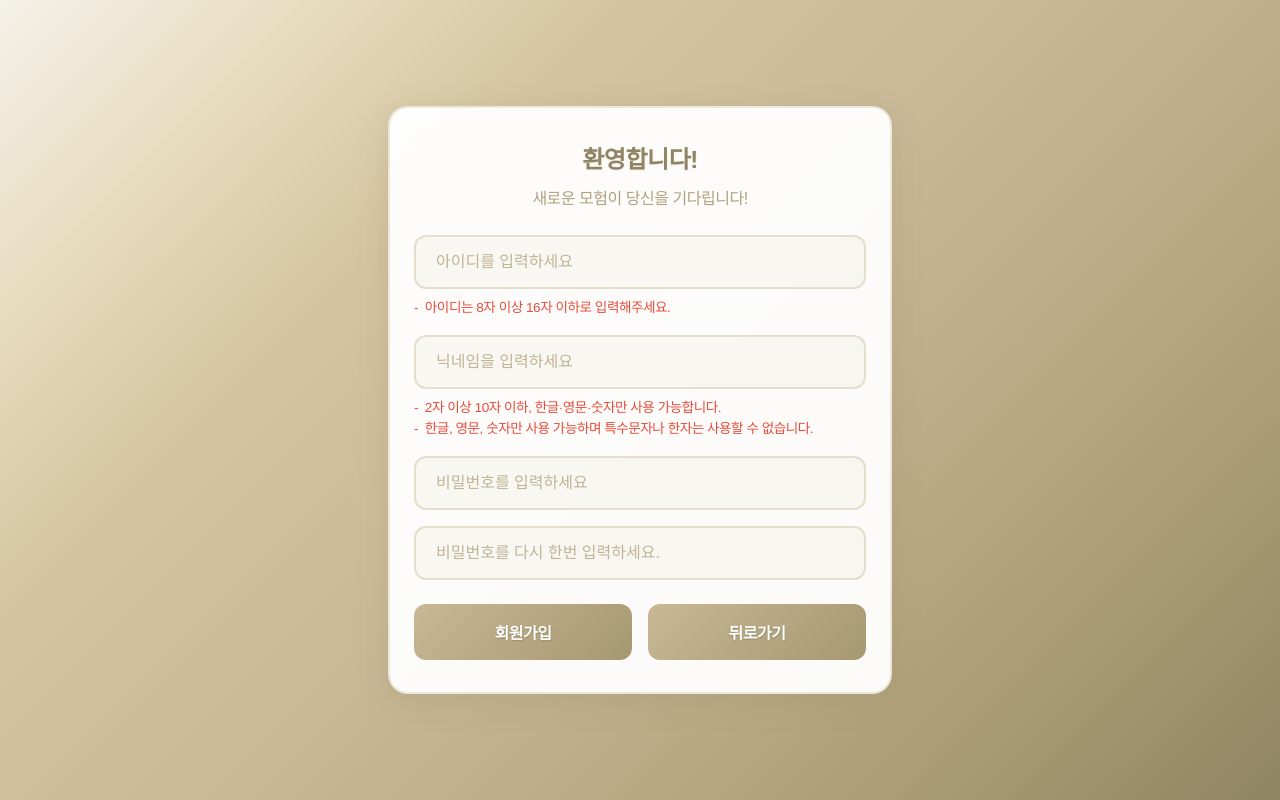
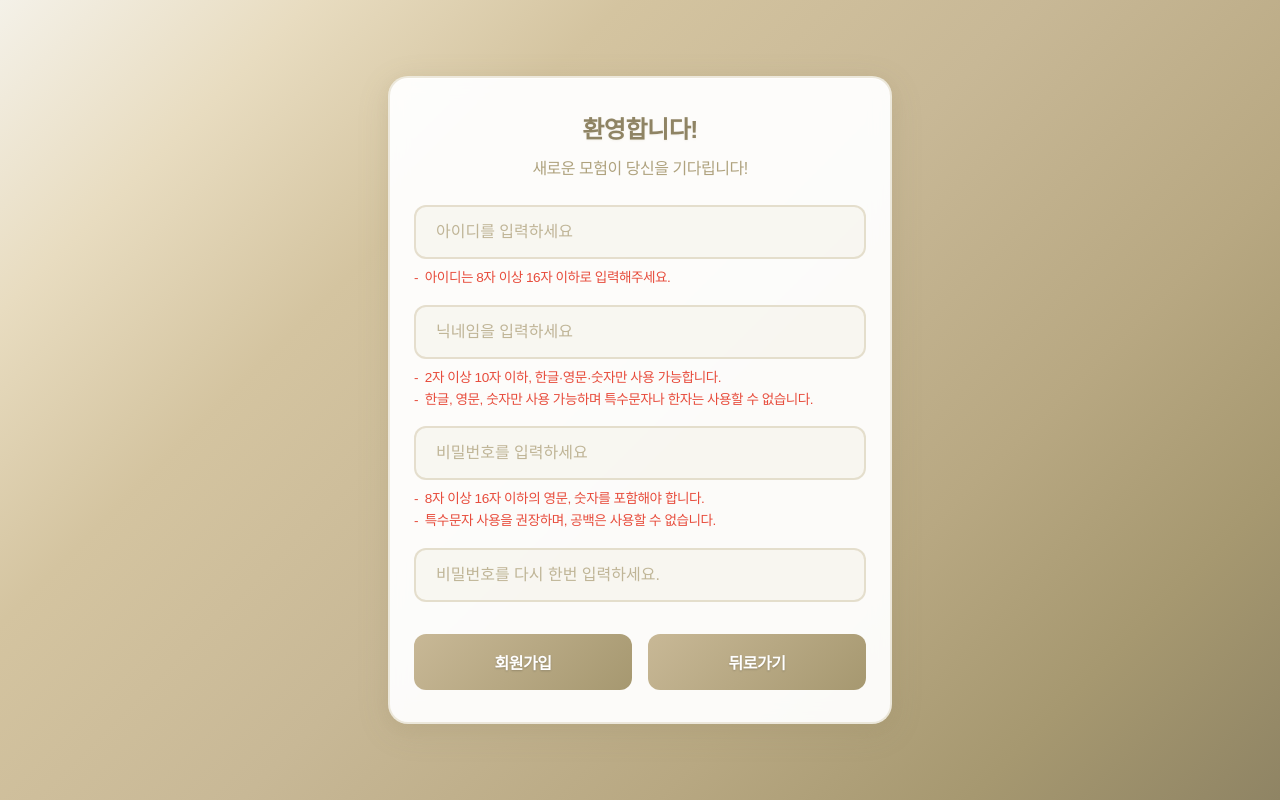
Before and after one commit to Blowhooo/cms, a Next.js app in the folder front/: page /register in a window 1280 px wide. Built offline with nearby package versions, Linux system fonts and the light colour scheme.

Commit message:
250627 회원가입 작업 - 준후

```diff
--- a/front/src/components/features/Register/RegisterForm.js
+++ b/front/src/components/features/Register/RegisterForm.js
@@ -1,78 +1,143 @@
+"use client";
+
+import { useState } from 'react'
 import Link from 'next/link';
 import Input from '@/components/ui/Input';
 import Button from '@/components/ui/Button';
 
+const RegisterForm = () => {
+  // 아이디 관련
+  const [username, setUsername] = useState('');
+  const [usernameChk, setUsernameChk] = useState('');
+  const handleUsernameChange = (e) => {
+    setUsername(e.target.value);
+  };
+  const handleUsernameBlur = (e) => {
+    const value = e.target.value.trim();
+    const isValid = /^[a-zA-Z0-9]+$/.test(value) && value.length >= 8 && value.length <= 16;
+    setUsernameChk(value.length === 0 ? '' : isValid ? 'correct' : 'wrong');
+  };
+
+  // 닉네임 관련
+  const [usernick, setUsernick] = useState('');
+  const [usernickChk, setUsernickChk] = useState('');
+  const handleUsernickChange = (e) => {
+    setUsernick(e.target.value);
+  };
+  const handleUsernickBlur = (e) => {
+    const value = e.target.value.trim();
+    const isValid = /^[가-힣a-zA-Z0-9]+$/.test(value) && value.length >= 2 && value.length <= 10;
+    setUsernickChk(value.length === 0 ? '' : isValid ? 'correct' : 'wrong');
+  };
+
+  // 비밀번호 관련
+  const [userPw, setUserPw] = useState('');
+  const [userPwChk, setUserPwChk] = useState('');
+  const handleUserPwChange = (e) => {
+    setUserPw(e.target.value);
+  };
+  const handleUserPwBlur = (e) => {
+    const value = e.target.value.trim();
+    const isValid = value.length >= 8 && value.length <= 16;
+    setUserPwChk(value.length === 0 ? '' : isValid ? 'correct' : 'wrong');
+  };
+
+  // 비밀번호 확인
+  const [userPwConfirm, setUserPwConfirm] = useState('');
+  const [userPwConfirmChk, setUserPwConfirmChk] = useState('');
+  const handleUserPwConfirmChange = (e) => {
+    setUserPwConfirm(e.target.value);
+  };
+  const handleUserPwConfirmBlur = (e) => {
+    const value = e.target.value.trim();
+    setUserPwConfirmChk(value.length === 0 ? '' : value === userPw ? 'correct' : 'wrong');
+  };
+
   const formSet = [
     {
-    tag: "label",
-    id: "username",
-    name: "username",
-    type: "text",
-    placeholder: "아이디를 입력하세요",
-    labelText: "아이디",
-    alert: "아이디는 8자 이상 16자 이하로 입력해주세요."
+      tag: 'label',
+      id: 'username',
+      name: 'username',
+      type: 'text',
+      placeholder: '아이디를 입력하세요',
+      labelText: '아이디',
+      alert: '아이디는 8자 이상 16자 이하로 입력해주세요.',
+      value: username,
+      variant: usernameChk,
+      onChange: handleUsernameChange,
+      onBlur: handleUsernameBlur
     },
     {
-    tag: "label",
-    id: "nickname",
-    name: "nickname",
-    type: "text",
-    placeholder: "닉네임을 입력하세요",
-    labelText: "닉네임",
+      tag: 'label',
+      id: 'nickname',
+      name: 'nickname',
+      type: 'text',
+      placeholder: '닉네임을 입력하세요',
+      labelText: '닉네임',
       alert: [
-      "2자 이상 10자 이하, 한글·영문·숫자만 사용 가능합니다.",
-      "한글, 영문, 숫자만 사용 가능하며 특수문자나 한자는 사용할 수 없습니다."
-    ]
+        '2자 이상 10자 이하, 한글·영문·숫자만 사용 가능합니다.',
+        '한글, 영문, 숫자만 사용 가능하며 특수문자나 한자는 사용할 수 없습니다.'
+      ],
+      value: usernick,
+      variant: usernickChk,
+      onChange: handleUsernickChange,
+      onBlur: handleUsernickBlur
     },
     {
-    tag: "label",
-    id: "password",
-    name: "password",
-    type: "password",
-    placeholder: "비밀번호를 입력하세요",
-    labelText: "비밀번호"
+      tag: 'label',
+      id: 'password',
+      name: 'password',
+      type: 'password',
+      placeholder: '비밀번호를 입력하세요',
+      labelText: '비밀번호',
+      alert: [
+        '8자 이상 16자 이하의 영문, 숫자를 포함해야 합니다.',
+        '특수문자 사용을 권장하며, 공백은 사용할 수 없습니다.'
+      ],
+      value: userPw,
+      variant: userPwChk,
+      onChange: handleUserPwChange,
+      onBlur: handleUserPwBlur
     },
     {
-    tag: "label",
-    id: "password-chk",
-    name: "password-chk",
-    type: "password",
-    placeholder: "비밀번호를 다시 한번 입력하세요.",
-    labelText: "비밀번호 확인"
+      tag: 'label',
+      id: 'password-chk',
+      name: 'password-chk',
+      type: 'password',
+      placeholder: '비밀번호를 다시 한번 입력하세요.',
+      labelText: '비밀번호 확인',
+      value: userPwConfirm,
+      variant: userPwConfirmChk,
+      onChange: handleUserPwConfirmChange,
+      onBlur: handleUserPwConfirmBlur,
+      alert: true // 이 줄 추가!
     }
   ];
 
   const btnSet = [
     {
       as: Link,
-    href: "/register/success",
-    key: "register",
-    text: "회원가입",
-    variant: "primary"
+      href: '/register/success',
+      key: 'register',
+      text: '회원가입',
+      variant: 'primary'
     },
     {
       as: Link,
-    href: "/",
-    key: "back",
-    text: "뒤로가기",
-    variant: "secondary"
+      href: '/',
+      key: 'back',
+      text: '뒤로가기',
+      variant: 'secondary'
     }
   ];
 
-const RegisterForm = () => {
   return (
-    <form
-      className="login-form"
-      noValidate
-      aria-describedby="register-desc"
-    >
+    <form className="login-form" noValidate aria-describedby="register-desc">
       <fieldset className="login-form__fieldset">
         <legend className="blind">회원가입 정보 입력</legend>
-        <p id="register-desc" className="blind">
-          회원가입을 위한 정보를 입력해주세요.
-        </p>
-        {formSet.map((item, idx) => {
-          // 동적 태그 컴포넌트
+        <p id="register-desc" className="blind">회원가입을 위한 정보를 입력해주세요.</p>
+
+        {formSet.map((item) => {
           const WrapperTag = item.tag;
 
           return (
@@ -88,13 +153,47 @@ const RegisterForm = () => {
                 type={item.type}
                 placeholder={item.placeholder}
                 required
+                maxLength={20}
+                {...(item.variant !== undefined && { variant: item.variant })}
+                {...(item.value !== undefined && { value: item.value })}
+                {...(item.onChange !== undefined && { onChange: item.onChange })}
+                {...(item.onBlur !== undefined && { onBlur: item.onBlur })}
               />
               {item.alert && (
                 <div className="login-form__alert" role="alert">
-                  {Array.isArray(item.alert) ? (
-                    item.alert.map(msg => <p key={msg} className="login-form__msg">{msg}</p>)
+                  {item.id === 'password-chk' ? (
+                    userPwConfirmChk === 'wrong' ? (
+                      <p className="login-form__msg">비밀번호가 일치하지 않습니다.</p>
+                    ) : userPwConfirmChk === 'correct' ? (
+                      <p className="login-form__msg login-form__msg--correct">비밀번호가 일치합니다.</p>
+                    ) : null
+                  ) : Array.isArray(item.alert) ? (
+                    item.alert.map((msg, i) => (
+                      <p
+                        key={msg}
+                        className={`login-form__msg ${
+                          (item.id === 'username' && usernameChk === 'correct') ||
+                          (item.id === 'nickname' && usernickChk === 'correct') ||
+                          (item.id === 'password' && userPwChk === 'correct')
+                            ? 'login-form__msg--correct'
+                            : ''
+                        }`}
+                      >
+                        {msg}
+                      </p>
+                    ))
                   ) : (
-                    <p className="login-form__msg">{item.alert}</p>
+                    <p
+                      className={`login-form__msg ${
+                        (item.id === 'username' && usernameChk === 'correct') ||
+                        (item.id === 'nickname' && usernickChk === 'correct') ||
+                        (item.id === 'password' && userPwChk === 'correct')
+                          ? 'login-form__msg--correct'
+                          : ''
+                      }`}
+                    >
+                      {item.alert}
+                    </p>
                   )}
                 </div>
               )}
@@ -102,15 +201,16 @@ const RegisterForm = () => {
           );
         })}
       </fieldset>
+
       <div className="login-form__ctrl">
-        {btnSet.map(item => (
+        {btnSet.map((btn) => (
           <Button
-            key={item.key}
-            as={item.as}
-            href={item.href}
-            variant={item.variant}
+            key={btn.key}
+            as={btn.as}
+            href={btn.href}
+            variant={btn.variant}
           >
-            {item.text}
+            {btn.text}
           </Button>
         ))}
       </div>
--- a/front/src/components/features/styles/login.scss
+++ b/front/src/components/features/styles/login.scss
@@ -54,7 +54,8 @@
     line-height: 1.6;
     &:before {
       content:"-"
-    }
+    };
+    transition: var(--trans);
   }
 
   &__page {
@@ -88,3 +89,5 @@
     gap:1em;
   }
 }
+
+.login-form__msg--correct {color: #008000;}
--- a/front/src/components/ui/Input/Input.module.scss
+++ b/front/src/components/ui/Input/Input.module.scss
@@ -14,14 +14,24 @@
     font-size: 1rem;
     transition: var(--trans);
 
+    &--correct {
+        border-color: transparent;
+        box-shadow: 0 0 0 3px rgba(0, 128, 0, 0.3);
+    }
+
+    &--wrong  {
+        border-color: transparent;
+        box-shadow: 0 0 0 3px rgba(255, 0, 0, 0.3);
+    }
+
     &::placeholder {
     color: rgba(colors.$fantasy-brown, 0.7);
     }
 
     &:focus {
-    outline: none;
-    border-color: colors.$fantasy-brown;
-    background: rgba(colors.$fantasy-light, 0.8);
-    box-shadow: 0 0 0 3px rgba(colors.$fantasy-brown, 0.1);
+        outline: none;
+        border-color: colors.$fantasy-brown;
+        background: rgba(colors.$fantasy-light, 0.8);
+        box-shadow: 0 0 0 3px rgba(colors.$fantasy-brown, 0.1);
     }
 }
```
Lines whose indentation alone changed are shown as unchanged.
